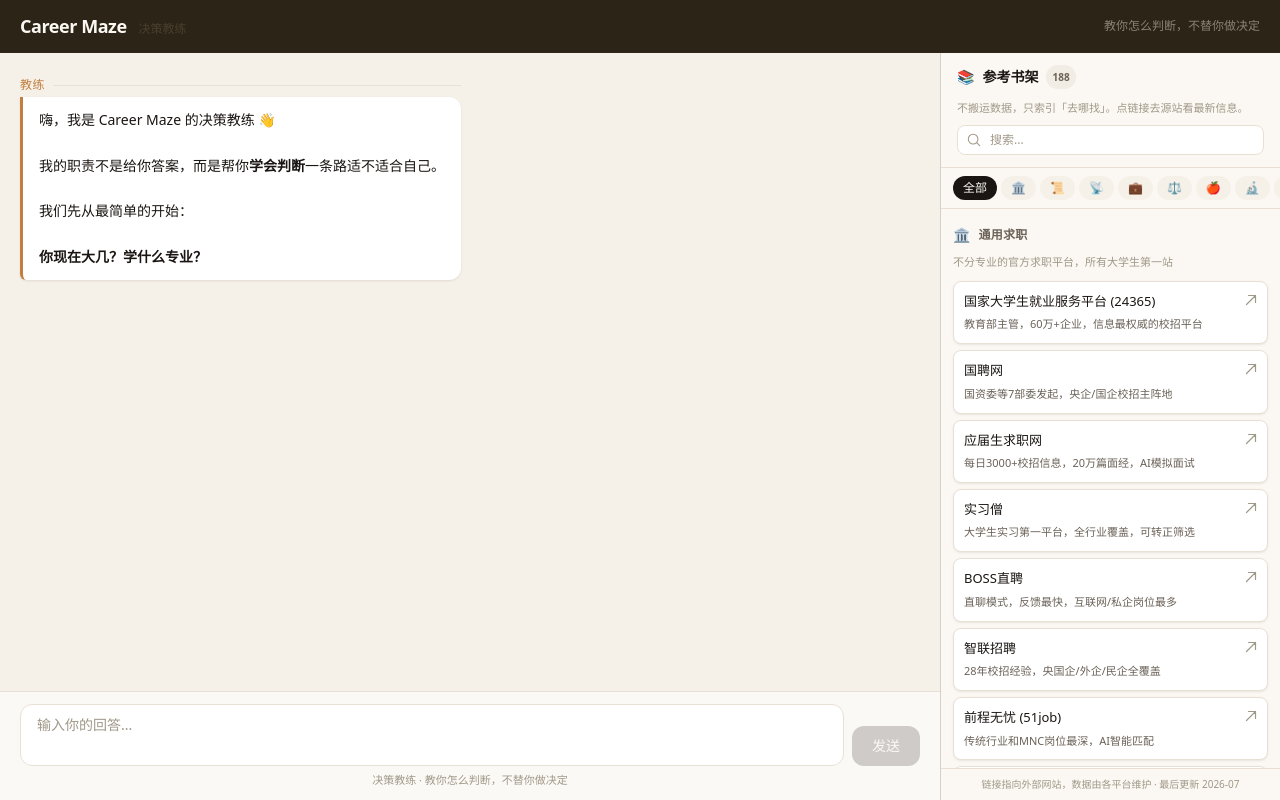
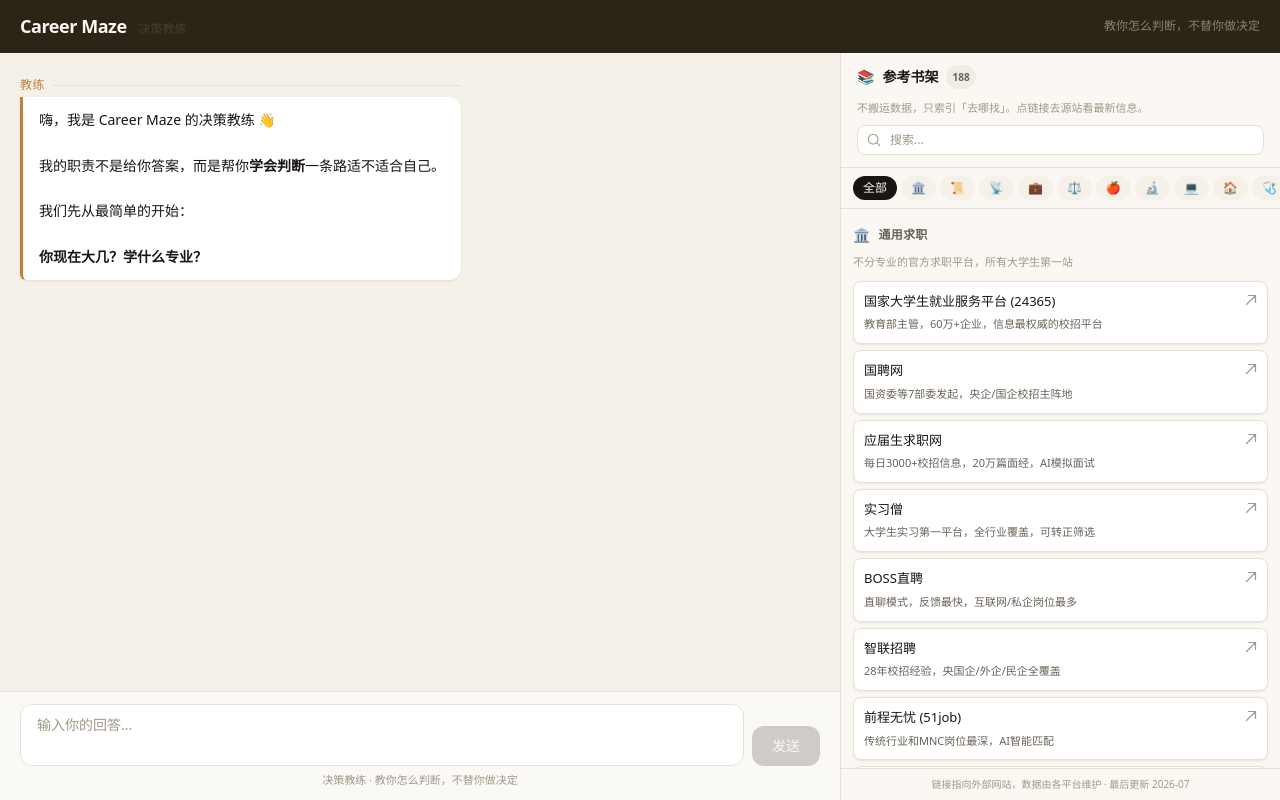
Before and after one commit to sixtdreanight/mingdao, a Next.js app: page / in a window 1280 px wide. Built offline with nearby package versions, Linux system fonts and the light colour scheme.

Commit message:
fix: widen resource panel 340→440px for better usability

```diff
--- a/src/app/page.tsx
+++ b/src/app/page.tsx
@@ -28,8 +28,8 @@ export default function Home() {
           <ChatInterface />
         </div>
 
-        {/* Resources — walnut sidebar, cards not list */}
-        <div className="hidden w-[340px] shrink-0 border-l border-walnut-light/20 bg-paper-warm lg:block">
+        {/* Resources — wider, more usable */}
+        <div className="hidden w-[440px] shrink-0 border-l border-paper-line bg-paper-warm lg:block">
           <ResourcePanel />
         </div>
       </div>
```
